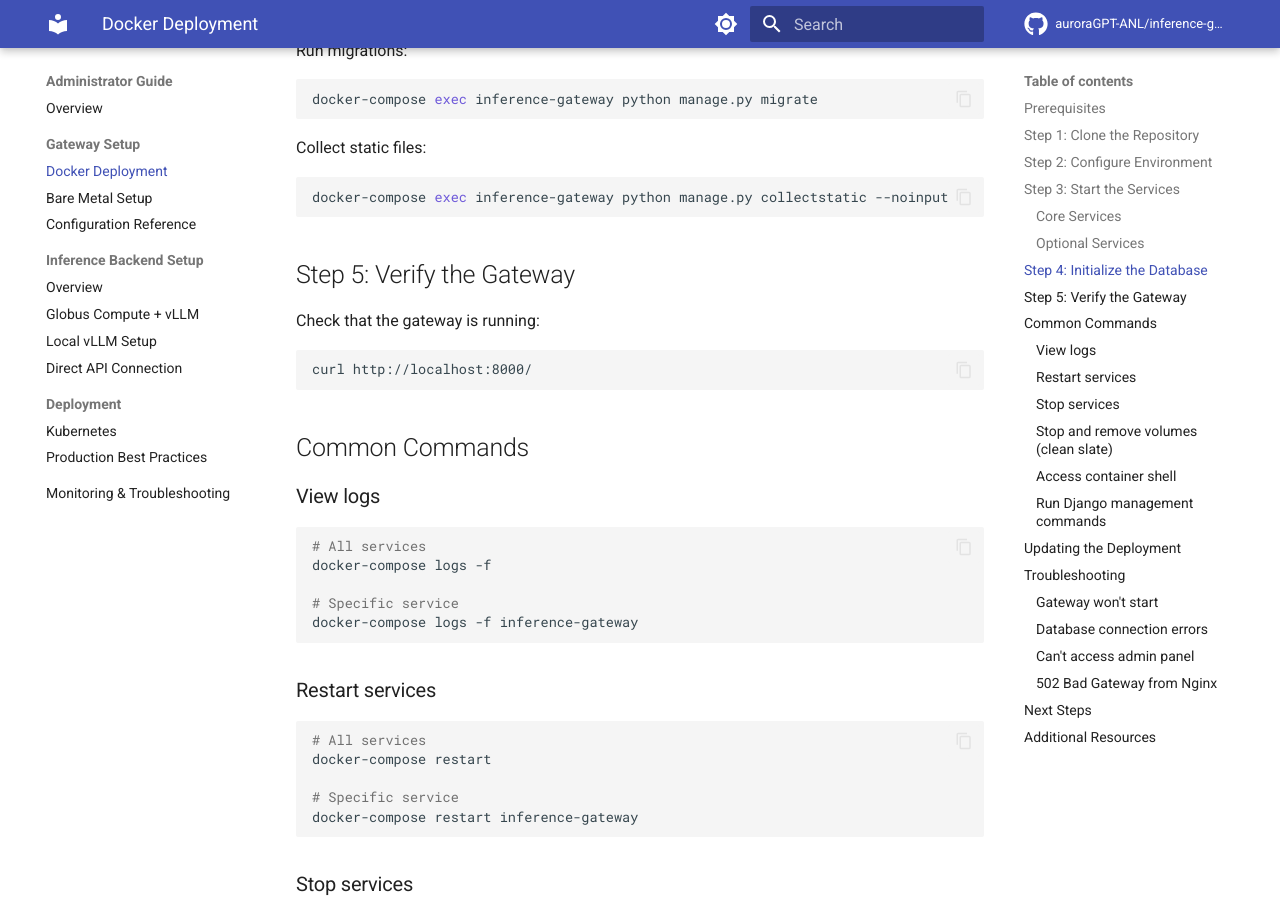
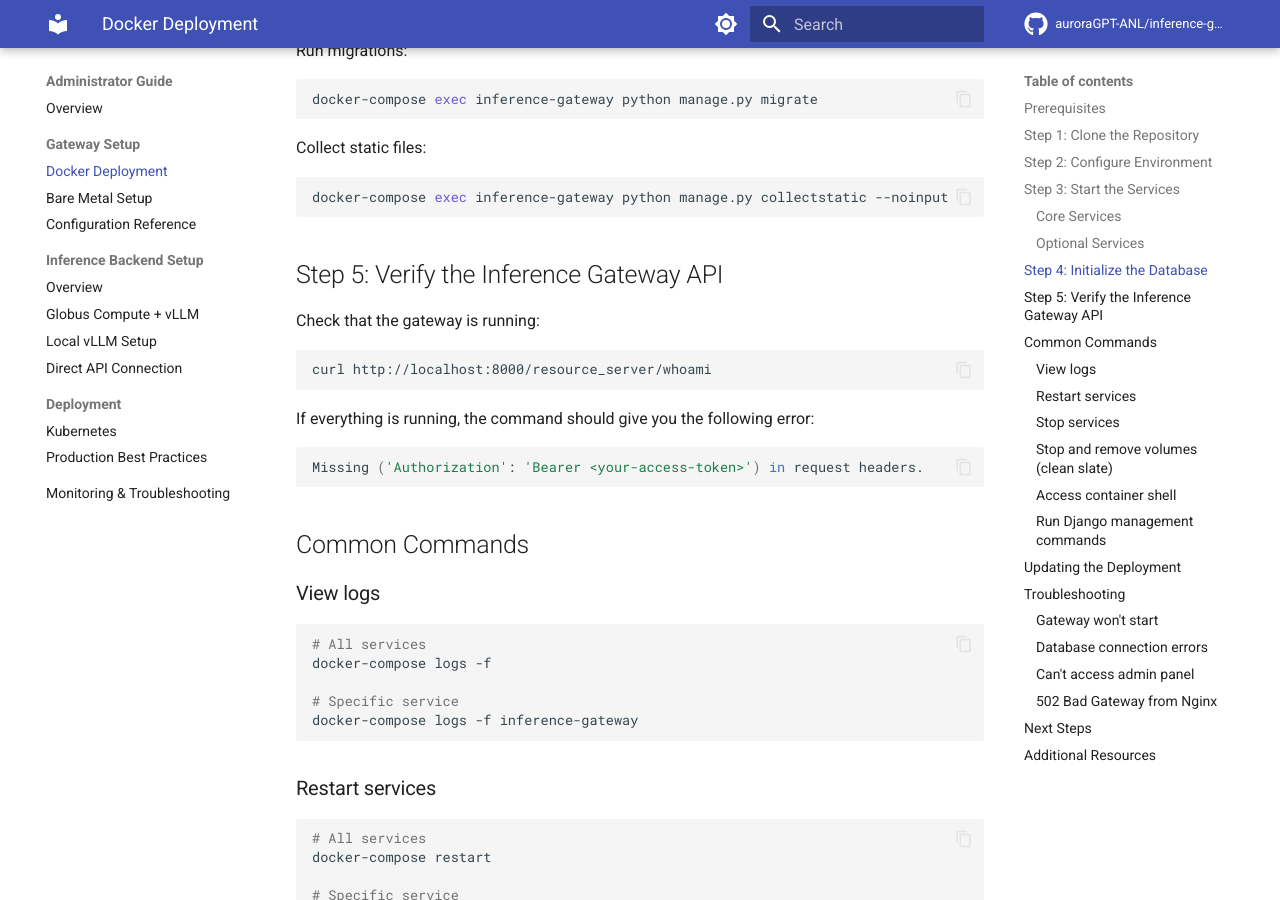
Before and after one commit to auroraGPT-ANL/inference-gateway, an MkDocs documentation site: the page built from docs/admin-guide/gateway-setup/docker.md, in a window 1280 px wide and 900 px high, scrolled down 2017 px. Built offline with MkDocs 1.6.1 and Material for MkDocs 9.7.7, drawn with Linux system fonts in a browser that asks for light colours; comment, search, counter and statistics services are not loaded; some of the changed text lies outside the part shown.

Commit message:
edited test command

````diff
--- a/docs/admin-guide/gateway-setup/docker.md
+++ b/docs/admin-guide/gateway-setup/docker.md
@@ -80,12 +80,16 @@ Collect static files:
 docker-compose exec inference-gateway python manage.py collectstatic --noinput
 ```
 
-## Step 5: Verify the Gateway
+## Step 5: Verify the Inference Gateway API
 
 Check that the gateway is running:
+```bash
+curl http://localhost:8000/resource_server/whoami
+```
 
+If everything is running, the command should give you the following error:
 ```bash
-curl http://localhost:8000/
+Missing ('Authorization': 'Bearer <your-access-token>') in request headers.
 ```
 
 ## Common Commands
````
Also changed, not shown: other parts of docs/admin-guide/gateway-setup/docker.md (+1 -1 lines).
